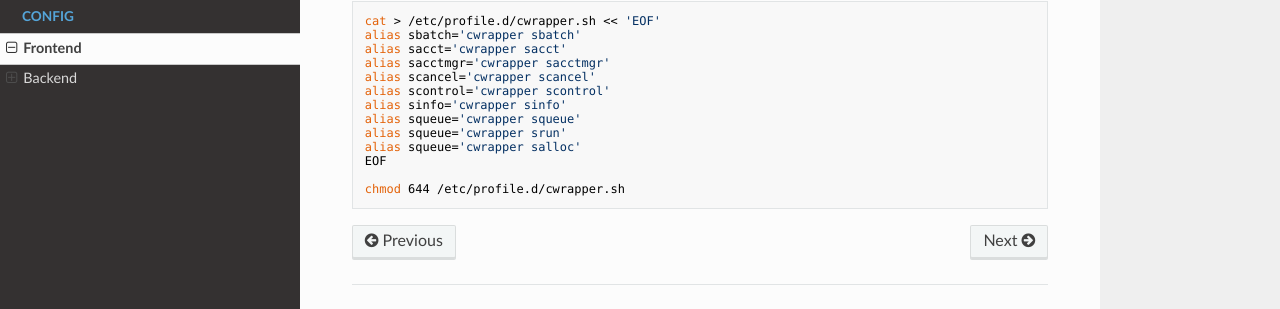
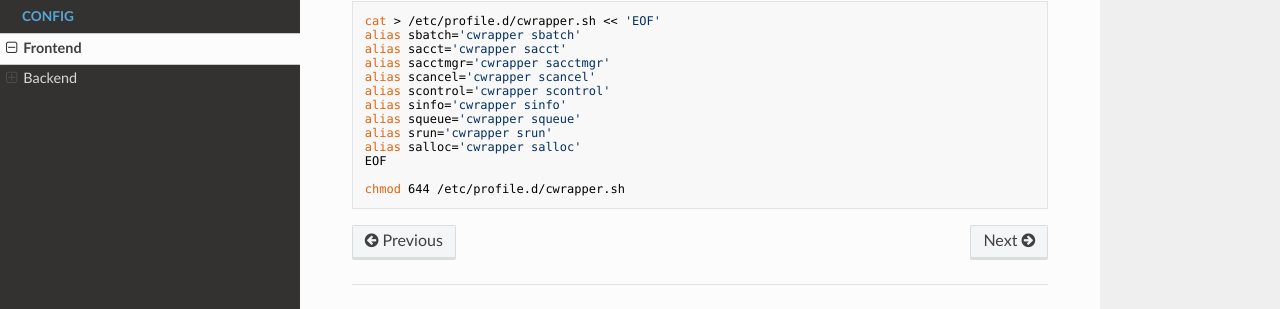
Before and after one commit to PKUHPC/CraneSched, an MkDocs documentation site: the page built from docs/config/Frontend.md, in a window 1280 px wide and 900 px high, scrolled down 958 px. Shown: the part 546-855 px from the top of the window. Built offline with MkDocs 1.6.1, drawn with Linux system fonts in a browser that asks for light colours; nearby versions of some CDN libraries.

Commit message:
Update docs/config/Frontend.md
Co-authored-by: coderabbitai[bot] <136622811+coderabbitai[bot]@users.noreply.github.com>

```diff
--- a/docs/config/Frontend.md
+++ b/docs/config/Frontend.md
@@ -70,8 +70,8 @@ alias scancel='cwrapper scancel'
 alias scontrol='cwrapper scontrol'
 alias sinfo='cwrapper sinfo'
 alias squeue='cwrapper squeue'
-alias squeue='cwrapper srun'
-alias squeue='cwrapper salloc'
+alias srun='cwrapper srun'
+alias salloc='cwrapper salloc'
 EOF
 
 chmod 644 /etc/profile.d/cwrapper.sh
```
